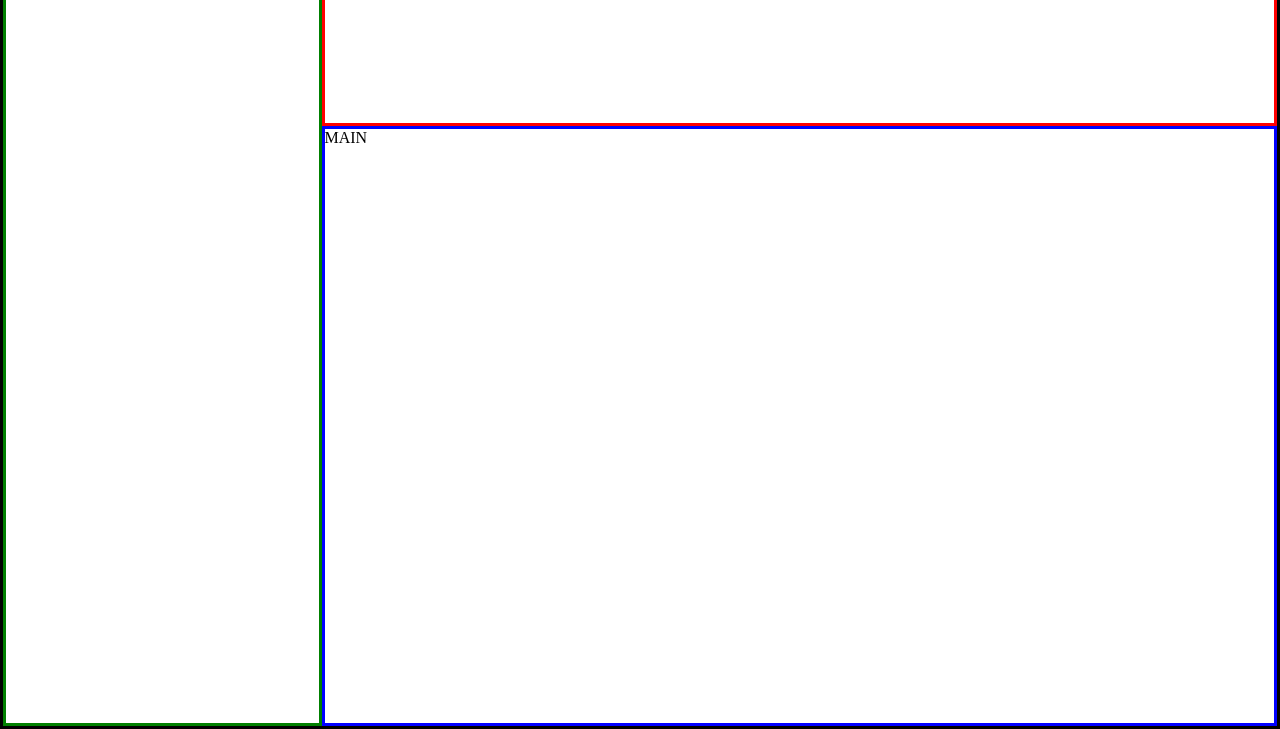
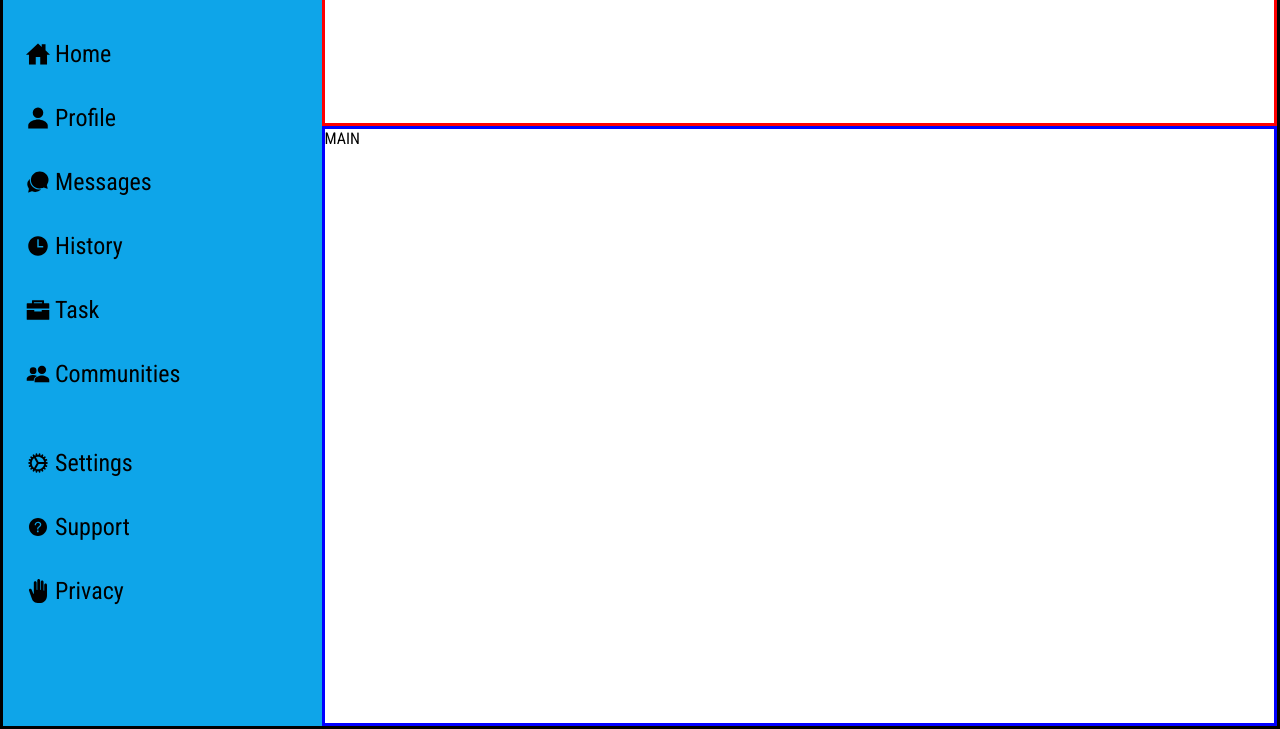
Before and after one commit to roccoluff/dashboard, a plain HTML site: page index.html in a window 1280 px wide. Shown: the part 77-806 px from the top of the page. Drawn offline with nearby package versions, Linux system fonts and the light colour scheme.

Commit message:
Navigation almost finished, header + main missing

```diff
--- a/index.html
+++ b/index.html
@@ -4,12 +4,66 @@
     <meta charset="UTF-8">
     <meta name="viewport" content="width=device-width, initial-scale=1.0">
     <link rel="stylesheet" href="./style.css">
+    <script type="module" src="https://unpkg.com/ionicons@7.1.0/dist/ionicons/ionicons.esm.js"></script>
+    <script nomodule src="https://unpkg.com/ionicons@7.1.0/dist/ionicons/ionicons.js"></script>
+    <link rel="preconnect" href="https://fonts.googleapis.com">
+    <link rel="preconnect" href="https://fonts.gstatic.com" crossorigin>
+    <link href="https://fonts.googleapis.com/css2?family=Roboto+Condensed:ital,wght@0,100..900;1,100..900&display=swap" rel="stylesheet">
     <title>Dashboard</title>
 </head>
 <body>
     <div class="container">
         <div class="nav">
-            NAV
+            <div class="log1">
+            <ion-icon name="grid-sharp" id="Dashboard-logo"></ion-icon>
+            <span>Dashboard</span>
+            </div>
+
+            <div class="log1" id="firstlog1">
+            <ion-icon name="home-sharp"></ion-icon>
+            <span>Home</span>
+            </div>
+
+            <div class="log1">
+            <ion-icon name="person-sharp"></ion-icon>
+            <span>Profile</span>
+            </div>
+
+            <div class="log1">
+            <ion-icon name="chatbubbles-sharp"></ion-icon>
+            <span>Messages</span>
+            </div>
+
+            <div class="log1">
+            <ion-icon name="time-sharp"></ion-icon>
+            <span>History</span>
+            </div>
+
+            <div class="log1">
+            <ion-icon name="briefcase-sharp"></ion-icon>
+            <span>Task</span>
+            </div>
+
+            <div class="log1">
+            <ion-icon name="people-sharp"></ion-icon>
+            <span>Communities</span>
+            </div>
+
+            <div class="log1" id="secondlog1">
+            <ion-icon name="cog-sharp"></ion-icon>
+            <span>Settings</span>
+            </div>
+
+            <div class="log1">
+            <ion-icon name="help-circle-sharp"></ion-icon>
+            <span>Support</span>
+            </div>
+
+            <div class="log1">
+            <ion-icon name="hand-right-sharp"></ion-icon>
+            <span>Privacy</span>
+            </div>
+
         </div>
         <div class="header">
             HEADER
--- a/style.css
+++ b/style.css
@@ -1,6 +1,11 @@
 * {
     margin: 0;
     padding: 0;
+    font-family: 'Roboto Condensed', sans-serif;
+}
+
+span{
+    margin-left: 5px;
 }
 
 .container {
@@ -12,9 +17,12 @@
 }
 
 .nav{
-    border: 3px solid green;
     grid-row-start: 1;
     grid-row-end: 3;
+    display: flex;
+    flex-direction: column;
+    background-color: #0ea5e9;
+    font-size: 1.5rem;
 }
 
 .header{
@@ -27,3 +35,22 @@
     grid-column-start: 2;
     grid-column-end: span 1;
 }
+
+.log1{
+    display: flex;
+    align-items: center;
+    padding: 18px;
+    margin-left: 5px;
+}
+
+.log1:hover{
+    border: 3.1px solid black;
+}
+
+#Dashboard-logo{
+    font-size: 35px;
+}
+
+#firstlog1, #secondlog1{
+    margin-top: 25px;
+}
```
